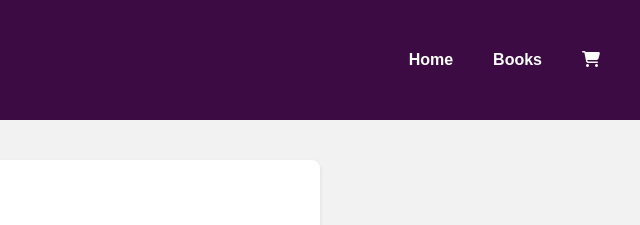
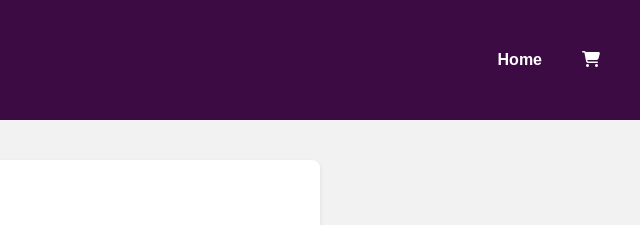
Before and after one commit to TrudyB-T/BookBuddy, a website: page public/checkout.html in a window 1280 px wide. Shown: the top 225 px of the page, 640-1280 px from the left. Drawn offline with Linux system fonts and the light colour scheme.

Commit message:
update checkout page

```diff
--- a/public/checkout.html
+++ b/public/checkout.html
@@ -115,7 +115,7 @@
         <div>
             <ul id="navbar">
               <li><a href="home.html">Home</a></li>
-              <li><a href="books.html">Books</a></li>
+            <!-- <li><a href="books.html">Books</a></li> -->
               <li><a href="cart.html"><i class="fa fa-cart-shopping"></i></a></li>
             </ul>
            </div>
```
